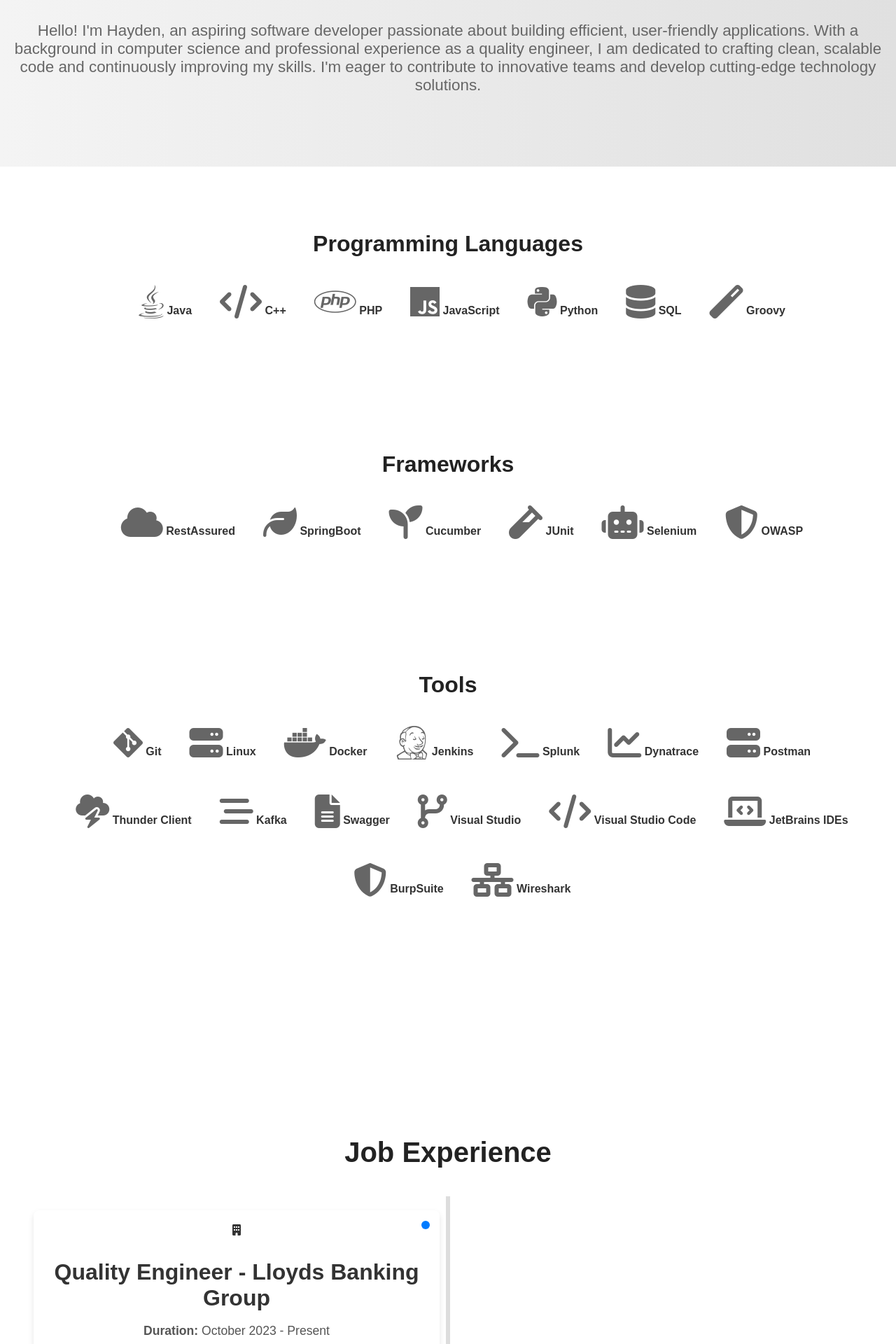
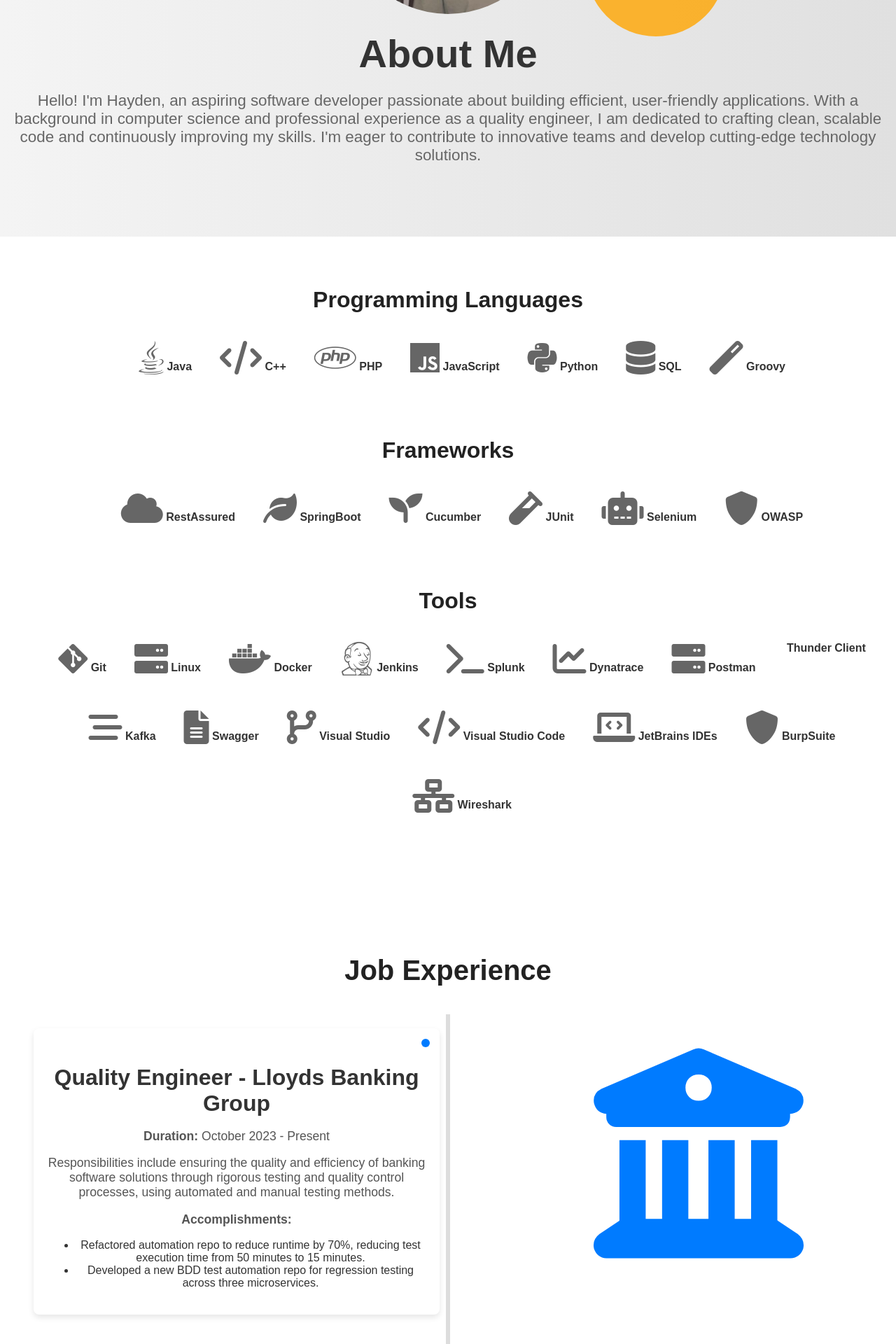
Before and after one commit to haydenubanx/portfolio_website, a PHP site: page /includes/AboutMe/aboutMe.php in a window 1280 px wide. Shown: the part 360-2280 px from the top of the page at 70% size. Run offline with PHP 8.4, Linux system fonts and the light colour scheme; some libraries are stand-ins or nearby versions.

Commit message:
Updated about me page

```diff
--- a/HTMLStructure/includes/AboutMe/aboutMe.php
+++ b/HTMLStructure/includes/AboutMe/aboutMe.php
@@ -4,6 +4,7 @@
     <meta charset="UTF-8">
     <meta name="viewport" content="width=device-width, initial-scale=1.0">
     <title>About Me - Hayden Eubanks</title>
+    <link rel="stylesheet" href="https://cdnjs.cloudflare.com/ajax/libs/font-awesome/6.0.0-beta3/css/all.min.css">
     <style>
         /* General body styling */
         body {
@@ -16,17 +17,46 @@
 
         /* Personal Statement Section */
         .personal-statement {
+            position: relative;
             background: linear-gradient(to right, #f4f4f4, #e0e0e0);
             padding: 80px 20px;
             text-align: center;
+            overflow: hidden; /* Ensure circles don’t overflow the section */
+        }
+
+        .personal-statement::before,
+        .personal-statement::after {
+            content: '';
+            position: absolute;
+            border-radius: 50%;
+            background-color: #ffa500;
+            opacity: 0.8; /* Adjust for subtlety */
+        }
+
+        .personal-statement::before {
+            width: 300px;
+            height: 300px;
+            top: 3%;
+            left: 13%;
+            z-index: 0; /* Place behind content */
+        }
+
+        .personal-statement::after {
+            width: 200px;
+            height: 200px;
+            bottom: 41%;
+            right: 19%;
+            z-index: 0; /* Place behind content */
         }
 
         .personal-statement img {
             border-radius: 50%;
-            width: 200px;
-            height: 200px;
+            width: 300px;
+            height: 300px;
             object-fit: cover;
             margin-bottom: 20px;
+            position: relative; /* Ensure image is on top */
+            z-index: 1; /* Place on top of the circles */
         }
 
         .personal-statement h1 {
@@ -41,7 +71,7 @@
 
         /* Section Styles */
         section {
-            padding: 60px 20px;
+            padding: 40px 20px;
             text-align: center;
         }
 
@@ -91,7 +121,7 @@
         /* Skills Section */
         .skills-list {
             list-style-type: none;
-            padding-bottom: 100px;
+            /*padding-bottom: 100px;*/
             display: flex;
             flex-wrap: wrap;
             justify-content: center;
@@ -107,7 +137,6 @@
             color: #666;
             margin-bottom: 10px;
         }
-
 
         @media (max-width: 768px) {
             .skills-list {
@@ -125,6 +154,7 @@
             }
         }
 
+        /* Timeline Styles */
         .timeline {
             position: relative;
             max-width: 1200px;
@@ -182,6 +212,26 @@
             left: 30px;
         }
 
+        /* Icon Styles */
+        .timeline-item-icon {
+            width: 500px;
+            height: 500px;
+            font-size: 300px;
+            color: #007bff;
+            position: absolute;
+            margin-top: 5%;
+        }
+
+        .timeline-item:nth-child(odd) .timeline-item-icon {
+            right: -140px;
+            transform: translateX(100%);
+        }
+
+        .timeline-item:nth-child(even) .timeline-item-icon {
+            left: -140px;
+            transform: translateX(-100%);
+        }
+
         /* Hide the dot for empty timeline items */
         .timeline-item.empty::before {
             display: none;
@@ -194,20 +244,6 @@
             margin: 0 auto;
         }
     </style>
-    <script src="https://kit.fontawesome.com/d6bcb154dc.js" crossorigin="anonymous"></script>
-    <script>
-        // Function to check if an element is empty
-        function isEmpty(element) {
-            return !element.textContent.trim();
-        }
-
-        // Apply the 'empty' class to timeline items that are empty
-        document.querySelectorAll('.timeline-item').forEach(function(item) {
-            if (isEmpty(item)) {
-                item.classList.add('empty');
-            }
-        });
-    </script>
 </head>
 <body>
 
@@ -346,11 +382,11 @@
                 <strong>JetBrains IDEs</strong>
             </li>
             <li>
-                <i class="fas fa-shield-alt skill-icon"></i> <!-- General security-related icon for BurpSuite -->
+                <i class="fas fa-shield-alt skill-icon"></i>
                 <strong>BurpSuite</strong>
             </li>
             <li>
-                <i class="fas fa-network-wired skill-icon"></i> <!-- Network-related icon for WireShark -->
+                <i class="fas fa-network-wired skill-icon"></i>
                 <strong>Wireshark</strong>
             </li>
         </ul>
@@ -362,8 +398,8 @@
     <h2 class="AboutH2Heading">Job Experience</h2>
     <div class="timeline">
         <div class="timeline-item">
+            <i class="fa-solid fa-building-columns timeline-item-icon"></i>
             <article class="section-item">
-                <i class="fas fa-building company-logo"></i>
                 <h3>Quality Engineer - Lloyds Banking Group</h3>
                 <p><strong>Duration:</strong> October 2023 - Present</p>
                 <p>Responsibilities include ensuring the quality and efficiency of banking software solutions through rigorous testing and quality control processes, using automated and manual testing methods.</p>
@@ -384,12 +420,13 @@
         <div class="timeline-item empty">
         </div>
         <div class="timeline-item">
+            <i class="fas fa-graduation-cap timeline-item-icon"></i>
             <article class="section-item">
                 <h3>Bachelor's Degree in Computer Science: Cybersecurity</h3>
                 <p><strong>University:</strong> Liberty University</p>
                 <p><strong>Graduation Year:</strong> 2023</p>
                 <p><strong>GPA:</strong> 3.79</p>
-                <p>U.S. Equivalent to a First-Class Degree</p>
+                <p>U.S. Equivalent of a First-Class Degree</p>
             </article>
         </div>
     </div>
@@ -400,6 +437,7 @@
     <h2 class="AboutH2Heading">Certifications</h2>
     <div class="timeline">
         <div class="timeline-item">
+            <i class="fas fa-solid fa-copy timeline-item-icon"></i>
             <article class="section-item">
                 <h3>ISTQB Certified Tester</h3>
                 <p>Foundation Level</p>
--- a/HTMLStructure/includes/SqlContent/UniqueFirstNames.php
+++ b/HTMLStructure/includes/SqlContent/UniqueFirstNames.php
@@ -8,12 +8,12 @@ include_once __DIR__ . "/../DbConnection/db.php";
 
 //The print statement for the question as presented in the assignment instructions
 $question = "<blockquote>Write a query to get all unique first names that start with the letter P
-			from the employees table.  Output the names in all upper case. Sort the results
+			from the employee table. Sort the results
 			in ascending order.</blockquote>";
 
 //The query to be passed to the database
 $sqlQuery = "
-	SELECT DISTINCT UPPER(first_name) AS 'First Name'
+	SELECT DISTINCT first_name AS 'First Name'
 	FROM employees
 	WHERE first_name LIKE 'P%'
 	ORDER BY first_name ASC;";
```
